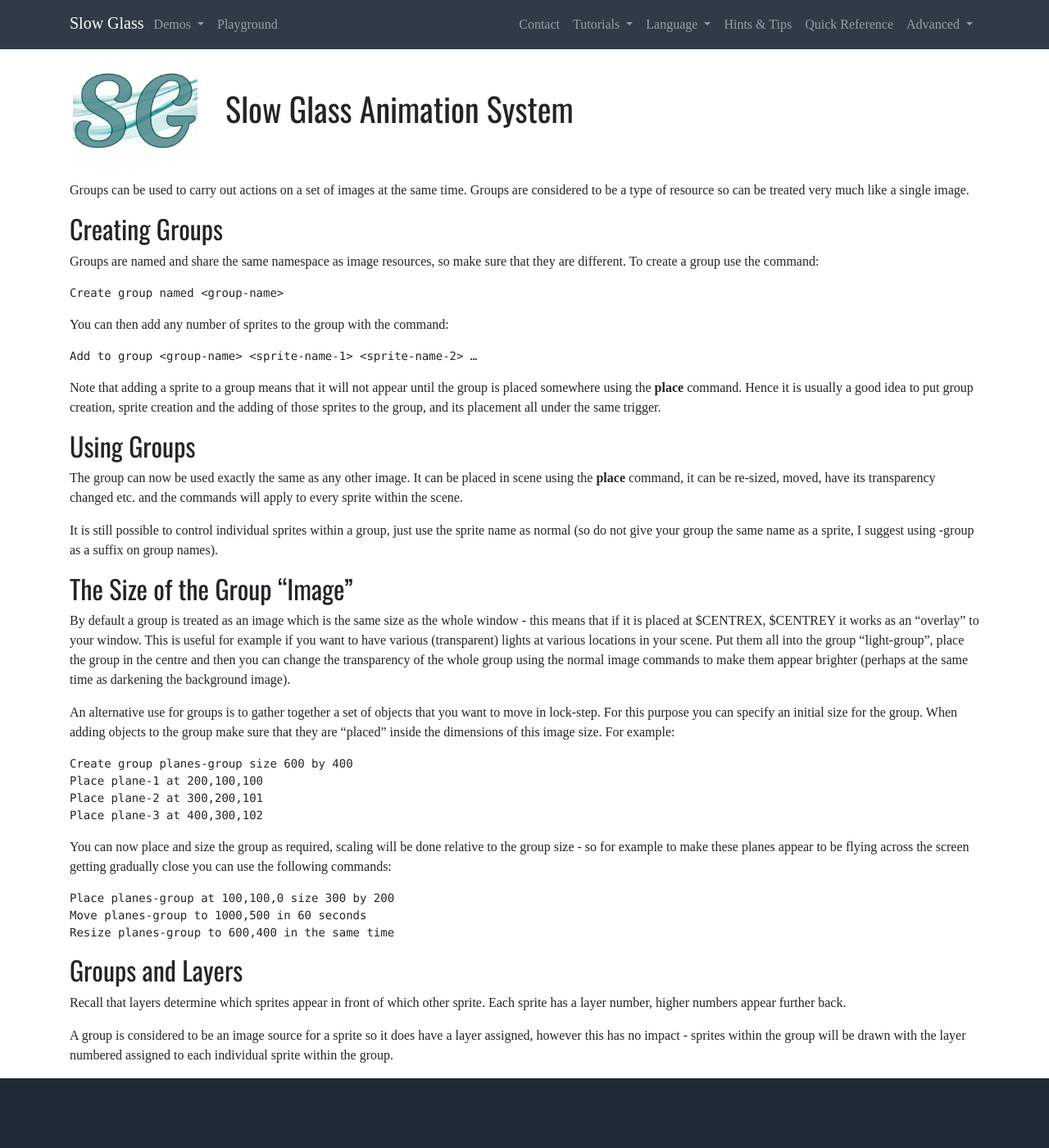
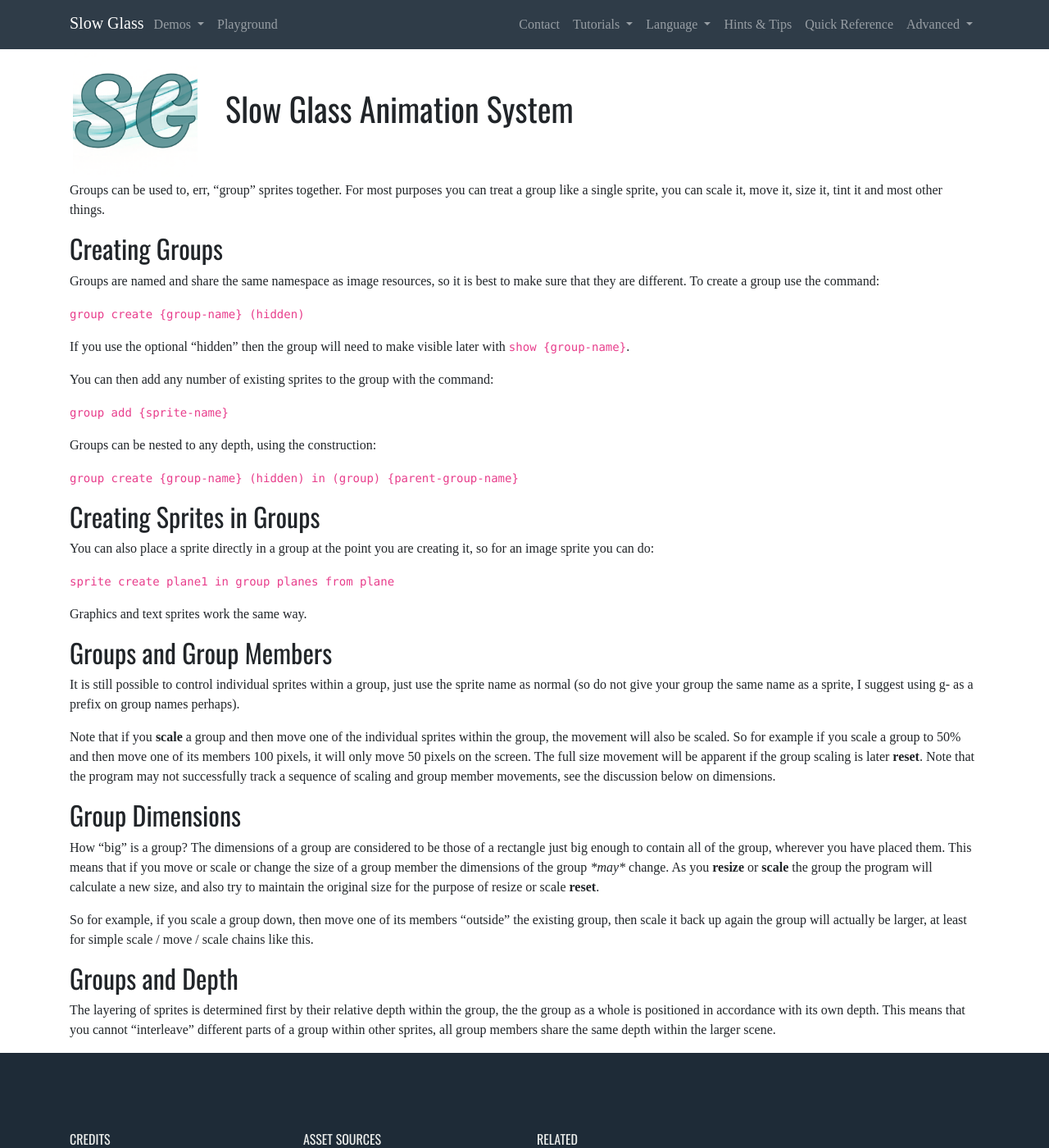
Before and after one commit to karlwilcox/slowglass-js, a Jekyll site: the page built from docs/advanced/groups.md, in a window 1280 px wide and 1400 px high. Shown: the whole window at 82% size. Built offline with Jekyll 4.4.1, drawn with Linux system fonts in a browser that asks for light colours; nearby versions of some CDN libraries; some web fonts are replaced.

Commit message:
Couple of tweaks to groups and doc updates

````diff
--- a/docs/advanced/groups.md
+++ b/docs/advanced/groups.md
@@ -2,54 +2,65 @@
 title               : "Slow Glass Animation System"
 ---
 
-
-Groups can be used to carry out actions on a set of images at the same time. Groups are considered to be a type of resource so can be treated very much like a single image.
+Groups can be used to, err, "group" sprites together. For most purposes you can
+treat a group like a single sprite, you can scale it, move it, size it, tint it
+and most other things.
 
 ## Creating Groups
 
-Groups are named and share the same namespace as image resources, so make sure that they are different. To create a group use the command:
+Groups are named and share the same namespace as image resources, so it is best
+to make sure that they are different. To create a group use the command:
 
-```
-Create group named <group-name>
-```
+`group create {group-name} (hidden)`
 
-You can then add any number of sprites to the group with the command:
+If you use the optional "hidden" then the group will need to make visible later with `show {group-name}`.
 
-```
-Add to group <group-name> <sprite-name-1> <sprite-name-2> …
-```
+You can then add any number of existing sprites to the group with the command:
 
-Note that adding a sprite to a group means that it will not appear until the group is placed somewhere using the **place** command. Hence it is usually a good idea to put group creation, sprite creation and the adding of those sprites to the group, and its placement all under the same trigger.
+`group add {sprite-name}`
 
-## Using Groups
+Groups can be nested to any depth, using the construction:
 
-The group can now be used exactly the same as any other image. It can be placed in scene using the **place** command, it can be re-sized, moved, have its transparency changed etc. and the commands will apply to every sprite within the scene.
+`group create {group-name} (hidden) in (group) {parent-group-name}`
 
-It is still possible to control individual sprites within a group, just use the sprite name as normal (so do not give your group the same name as a sprite, I suggest using -group as a suffix on group names).
+## Creating Sprites in Groups
 
-## The Size of the Group “Image”
+You can also place a sprite directly in a group at the point you are creating it, so for an image sprite you can do:
 
-By default a group is treated as an image which is the same size as the whole window - this means that if it is placed at $CENTREX, $CENTREY it works as an “overlay” to your window. This is useful for example if you want to have various (transparent) lights at various locations in your scene. Put them all into the group “light-group”, place the group in the centre and then you can change the transparency of the whole group using the normal image commands to make them appear brighter (perhaps at the same time as darkening the background image).
+`sprite create plane1 in group planes from plane`
 
-An alternative use for groups is to gather together a set of objects that you want to move in lock-step. For this purpose you can specify an initial size for the group. When adding objects to the group make sure that they are “placed” inside the dimensions of this image size. For example:
+Graphics and text sprites work the same way.
 
-```
-Create group planes-group size 600 by 400
-Place plane-1 at 200,100,100
-Place plane-2 at 300,200,101
-Place plane-3 at 400,300,102
-```
+## Groups and Group Members
 
-You can now place and size the group as required, scaling will be done relative to the group size - so for example to make these planes appear to be flying across the screen getting gradually close you can use the following commands:
+It is still possible to control individual sprites within a group, just use the
+sprite name as normal (so do not give your group the same name as a sprite, I
+suggest using g- as a prefix on group names perhaps).
 
-```
-Place planes-group at 100,100,0 size 300 by 200
-Move planes-group to 1000,500 in 60 seconds
-Resize planes-group to 600,400 in the same time
-```
+Note that if you **scale** a group and then move one of the individual sprites
+within the group, the movement will also be scaled. So for example if you scale
+a group to 50% and then move one of its members 100 pixels, it will only move
+50 pixels on the screen. The full size movement will be apparent if the
+group scaling is later **reset**. Note that the program may not successfully
+track a sequence of scaling and group member movements, see the discussion below
+on dimensions.
 
-## Groups and Layers
+## Group Dimensions
 
-Recall that layers determine which sprites appear in front of which other sprite. Each sprite has a layer number, higher numbers appear further back.
+How "big" is a group? The dimensions of a group are considered to be those of
+a rectangle just big enough to contain all of the group, wherever you have placed
+them. This means that if you move or scale or change the size of a group member
+the dimensions of the group _*may*_ change. As you **resize** or **scale** the
+group the program will calculate a new size, and also try to maintain
+the original size for the purpose of resize or scale **reset**.
 
-A group is considered to be an image source for a sprite so it does have a layer assigned, however this has no impact - sprites within the group will be drawn with the layer numbered assigned to each individual sprite within the group.
+So for example, if you scale a group down, then move one of its members "outside"
+the existing group, then scale it back up again the group will actually be larger,
+at least for simple scale / move / scale chains like this.
+
+## Groups and Depth
+
+The layering of sprites is determined first by their relative depth within the
+group, the the group as a whole is positioned in accordance with its own depth.
+This means that you cannot "interleave" different parts of a group within other
+sprites, all group members share the same depth within the larger scene.
--- a/src/main.js
+++ b/src/main.js
@@ -538,6 +538,7 @@
         const interactiveGroup = topScene.actionGroups[topScene.interactive_index];
         interactiveGroup.actions = [];
         const lines = text.split(";");
+        Globals.log.clearDuplicates();
 
         for (let i = 0; i < lines.length; i++) {
             const lineText = lines[i].trim();
--- a/src/utils.js
+++ b/src/utils.js
@@ -56,6 +56,10 @@
         if (this.debug_on) {
             console.log(text);
         }
+    }
+
+    clearDuplicates() {
+        this.errors = [];
     }
 
     // don't report duplicate errors
````
Also changed, not shown: src/sgsprite.js (+41 -11 lines), src/scene.js.
